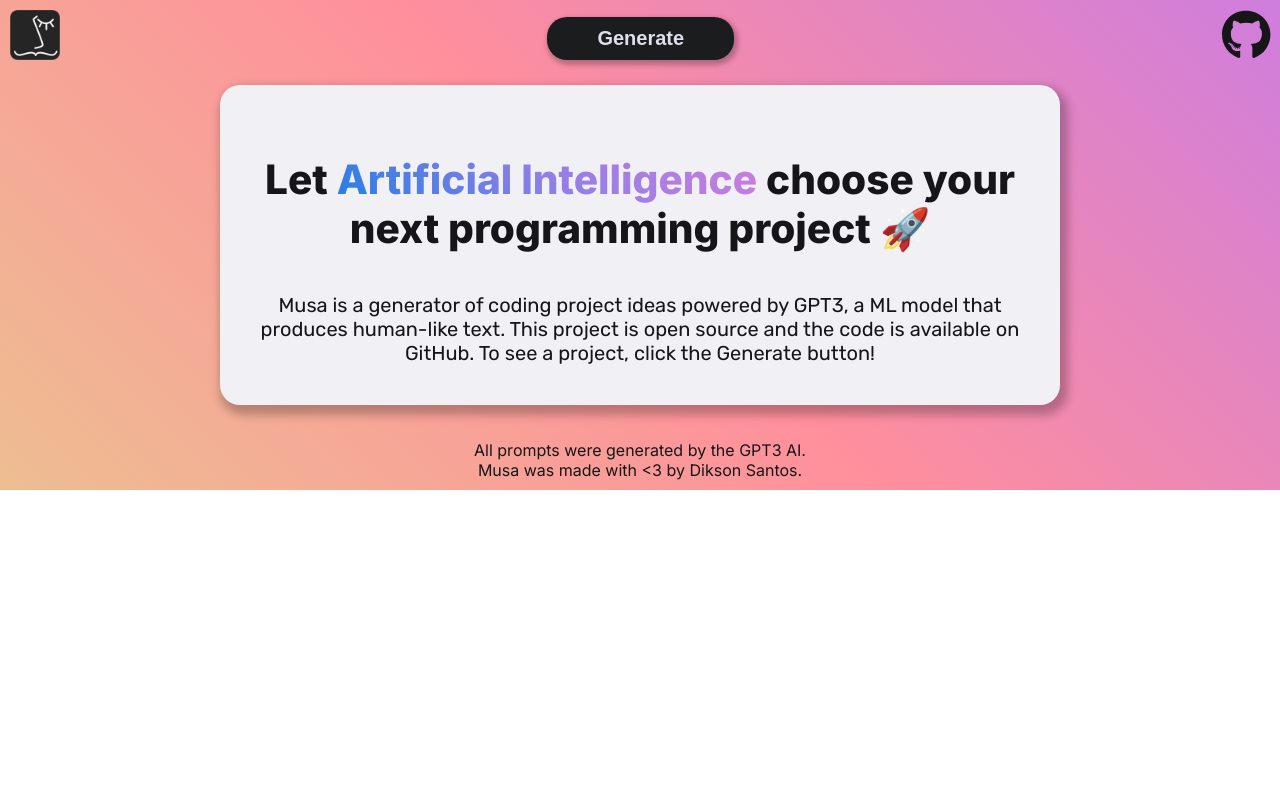
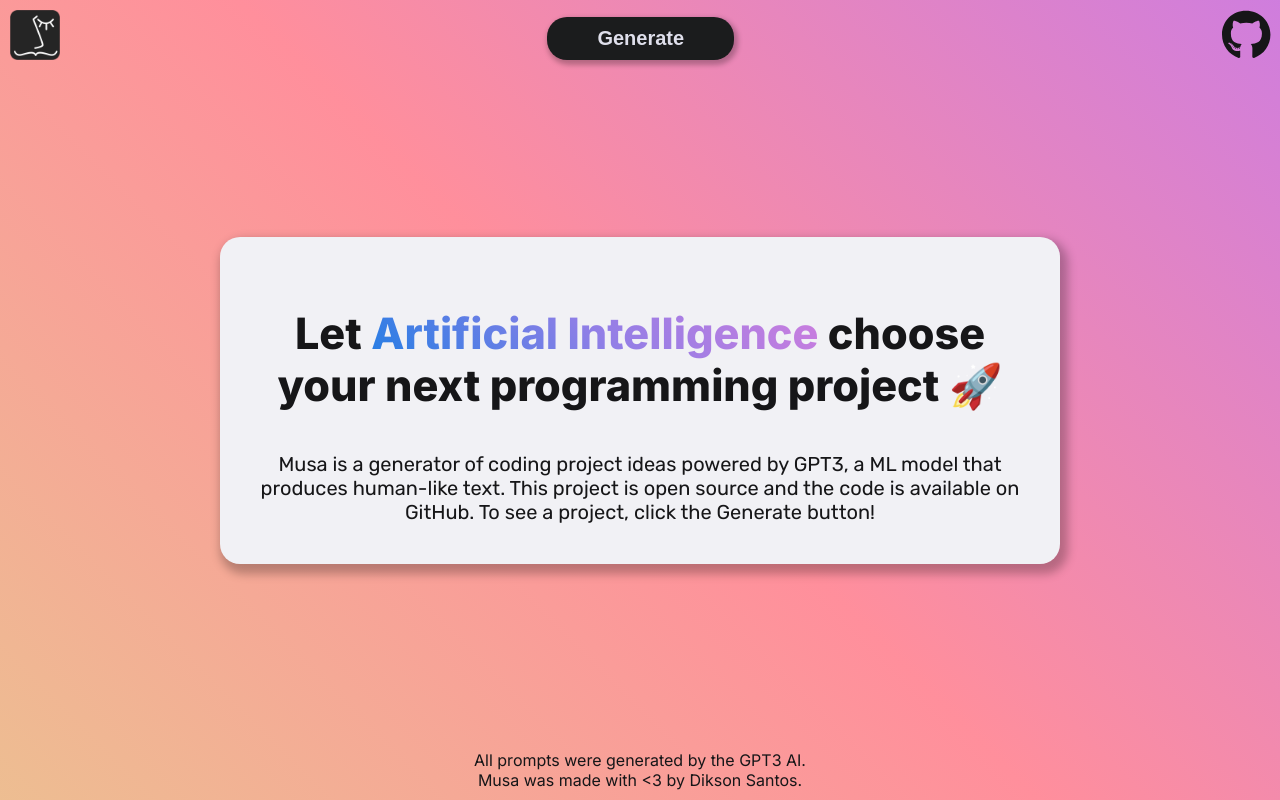
Before and after one commit to diksown/musa, a React (Create React App) app in the folder frontend/: page / in a window 1280 px wide. Built offline with nearby package versions, Linux system fonts and the light colour scheme.

Commit message:
fill entire screen with content

```diff
--- a/frontend/src/Components/Card.css
+++ b/frontend/src/Components/Card.css
@@ -16,7 +16,7 @@
 
 .PresentationTitle {
   margin: 50px 10px 20px;
-  font-size: calc(15px + 2vw);
+  font-size: max(calc(15px + 2.2vw), 30px);
   font-weight: 800;
 }
 
--- a/frontend/src/index.css
+++ b/frontend/src/index.css
@@ -1,13 +1,13 @@
 #root {
-  /* height: 100%; */
+  height: 100%;
 }
 
 html {
-  /* height: 100%; */
+  height: 100%;
 }
 
 body {
-  /* height: 100%; */
+  height: 100%;
   margin: 0;
   font-family: "Inter", -apple-system, BlinkMacSystemFont, "Segoe UI", "Roboto",
     "Oxygen", "Ubuntu", "Cantarell", "Fira Sans", "Droid Sans", "Helvetica Neue",
```
